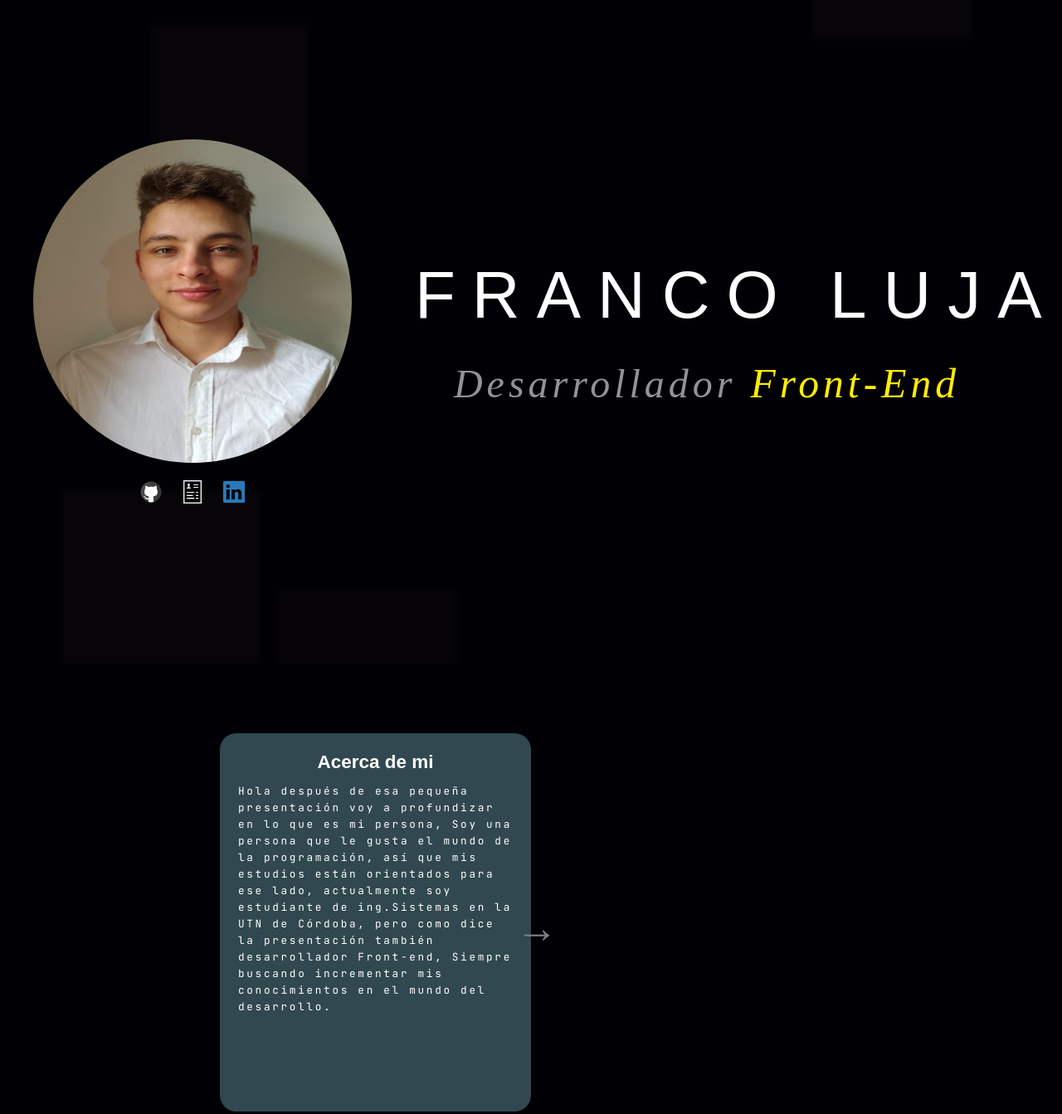
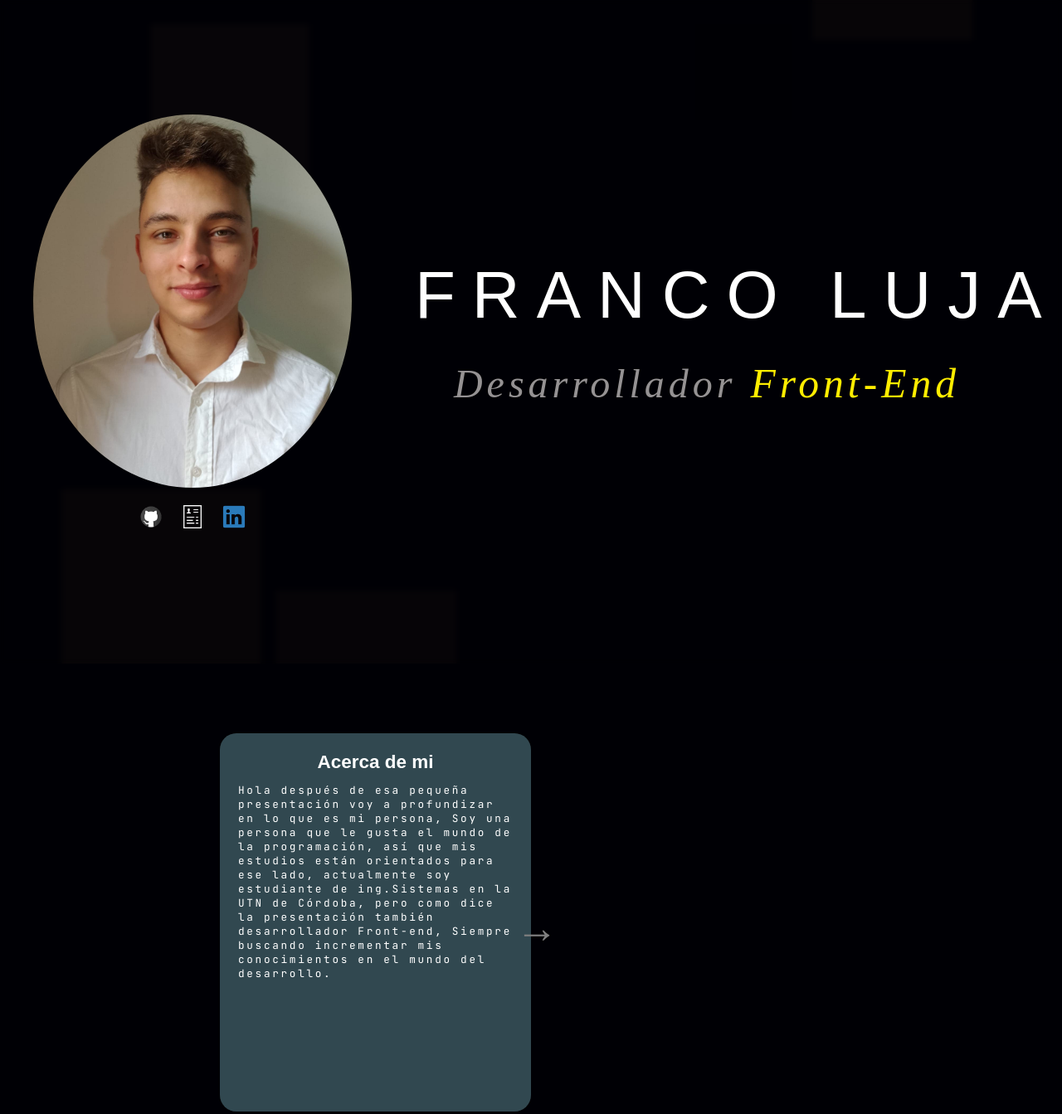
Before and after one commit to FrancoLujan/Portafolio, a website: page index.html in a window 1280 px wide. Shown: the top 1343 px of the page at 83% size. Drawn offline with nearby package versions, Linux system fonts and the light colour scheme; a web font is replaced by a local one.

Commit message:
correcion de foto y de texto

```diff
--- a/css/acercaDeMi.css
+++ b/css/acercaDeMi.css
@@ -35,7 +35,7 @@
 .imformacion p {
   font-size: 12.7px;
   line-break: strict;
-  line-height: 20px;
+  letter-spacing: 15px;
 
   margin: 12px;
 
--- a/css/presesentacion.css
+++ b/css/presesentacion.css
@@ -28,9 +28,13 @@
 }
 
 .franco {
-  width: 390px;
-  height: 390px;
-  border-radius: 50%;
+  width: 450px;
+  height: 450px;
+  border-radius: 510%;
+
+  object-fit: cover;
+
+
 }
 .links {
   width: 150px;
```
